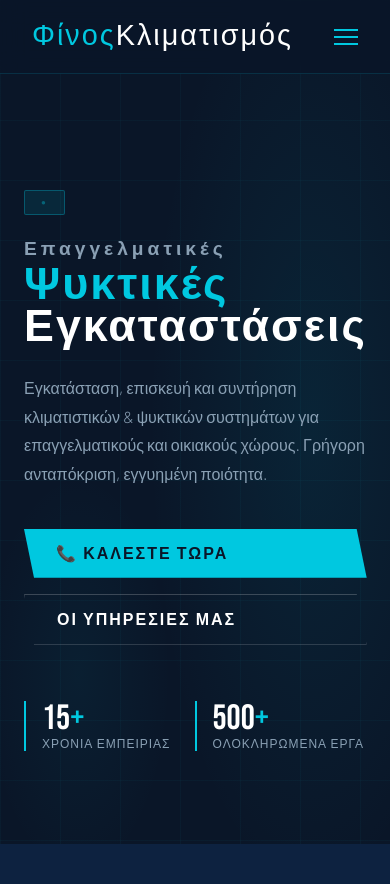
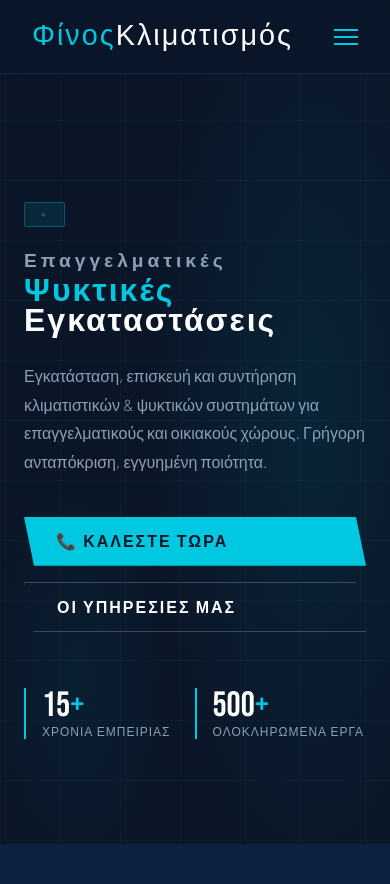
Before and after one commit to michailthors/site_psuktikos, a Flask app: page / in a window 390 px wide. Shown: the top 884 px of the page. Run offline with Flask 3, Linux system fonts and the light colour scheme.

```diff
--- a/templates/index.html
+++ b/templates/index.html
@@ -667,7 +667,7 @@
       .hero-stats { flex-wrap: wrap; gap: 1.5rem; }
       .hero-actions { flex-direction: column; }
       #hero { padding: 9rem 1.5rem 3rem; }
-      .hero-title { font-size: clamp(2.8rem, 10vw, 4rem); }
+      .hero-title { font-size: clamp(2rem, 8vw, 4rem); }
     }
   </style>
 </head>
```
